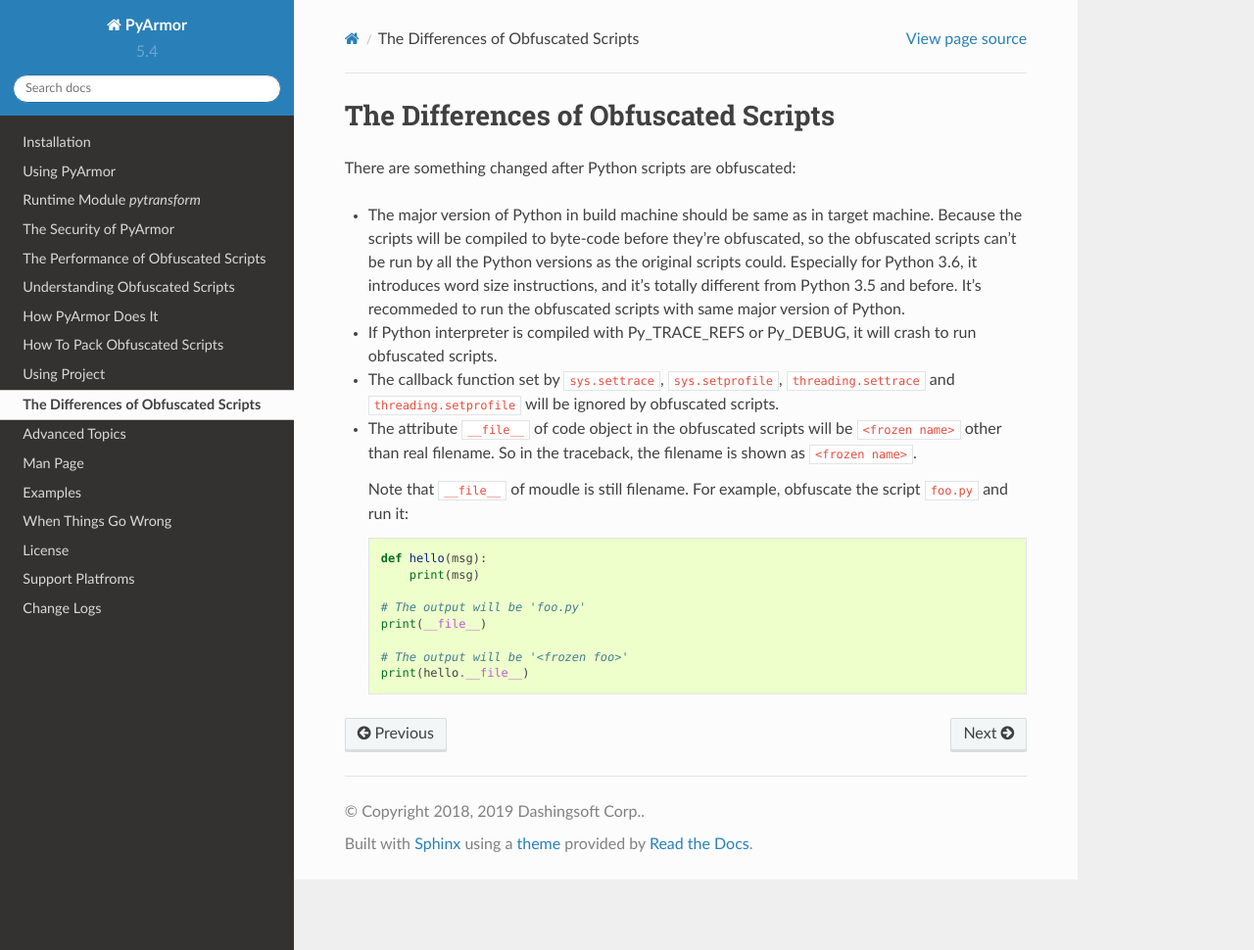
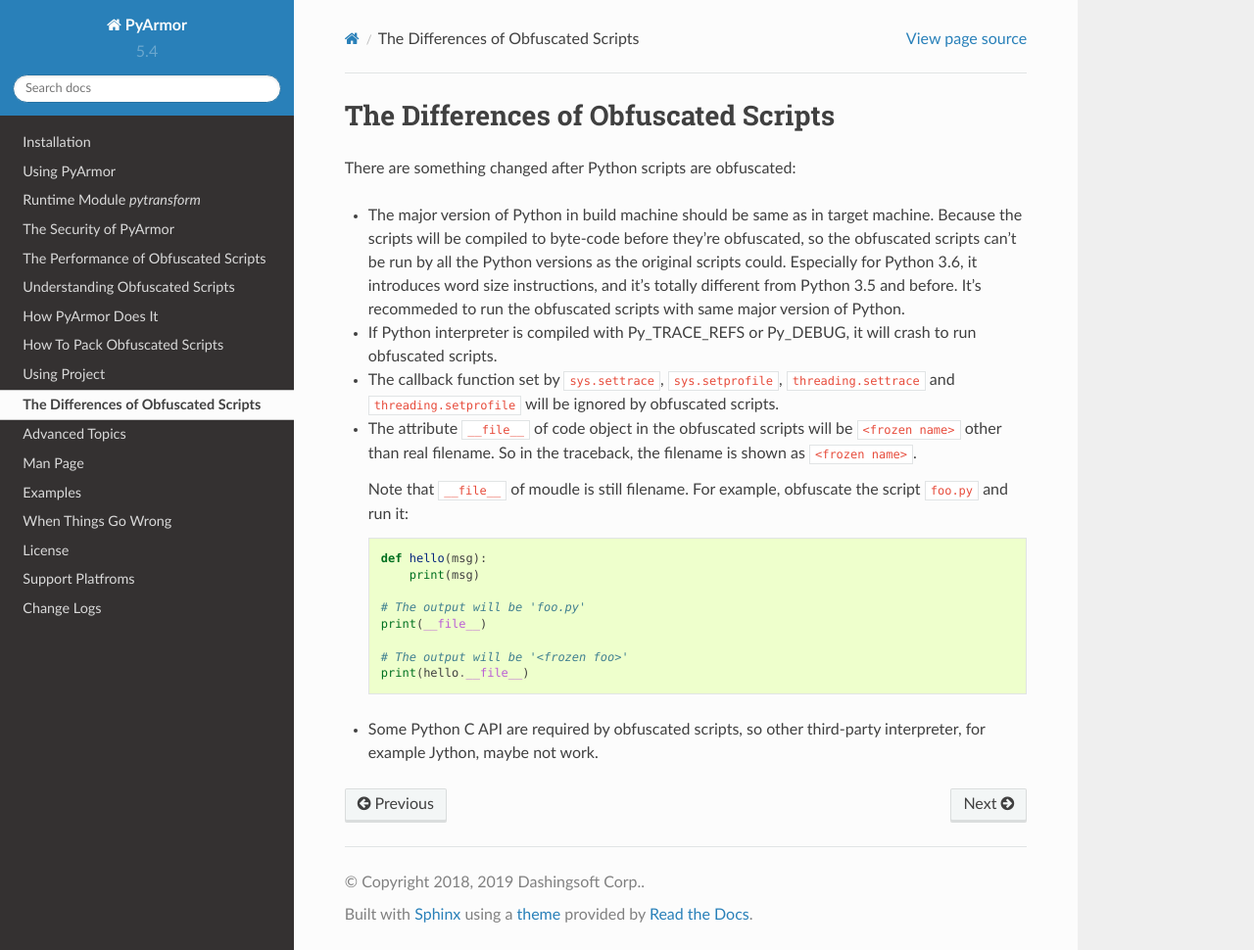
Before and after one commit to dashingsoft/pyarmor, a Sphinx documentation site: the page built from docs/differences.rst, in a window 1280 px wide and 970 px high. Shown: the whole window at 98% size. Built offline with Sphinx 7.4.7 and the Read the Docs theme 2.0.0, drawn with Linux system fonts in a browser that asks for light colours.

Commit message:
Document compatible for python interpreter

```diff
--- a/docs/differences.rst
+++ b/docs/differences.rst
@@ -36,5 +36,7 @@
       # The output will be '<frozen foo>'
       print(hello.__file__)
 
+* Some Python C API are required by obfuscated scripts, so other
+  third-party interpreter, for example Jython, maybe not work.
 
 .. include:: _common_definitions.txt
```
